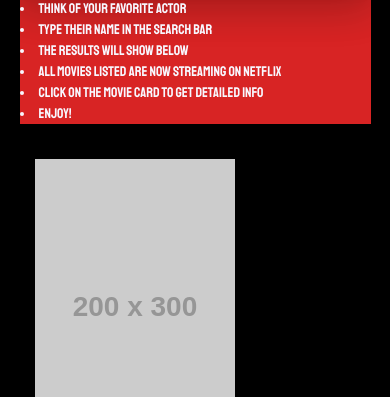
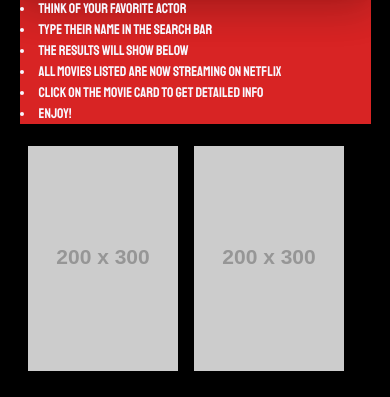
Before and after one commit to verlitas/ANS, a plain HTML site: page index.html in a window 390 px wide. Both pictures are taken after typing "Sample" into the empty fields and a click on the button "SEARCH". Shown: the part 372-769 px from the top of the page. Drawn offline with nearby package versions, Linux system fonts and the light colour scheme; placeholder pictures from the web are drawn by us.

Commit message:
completed CSS

```diff
--- a/assets/css/style.css
+++ b/assets/css/style.css
@@ -3,7 +3,7 @@
   color: ghostwhite;
   font-family: "Staatliches", cursive;
 }
-
+/* Page logo */
 header {
   text-align: center;
   height: auto;
@@ -24,7 +24,12 @@
   width: 42%;
   float: left;
 }
-/* this code is for the mobile breaks*/
+#submit-btn {
+  float: right;
+  border-radius: 7px;
+  background-color: #b0151f;
+}
+/* this code is for the mobile breaks of the search and instructions blocks*/
 @media screen and (max-width: 800px) {
   .colS5,
   .colS7 {
@@ -32,23 +37,28 @@
   }
 }
 
-posters-row{
-  text-align: center;
+.col-s4 {
+  float: left;
+  margin-left: 52px;
+  position: relative;
 }
 
-.col-s4 {
-  float: left;
-  margin: 5px;
-  width: 24%;
+/* this formats the posters for mobile use */
+@media screen and (max-width: 400px) {
+  .col-s4 {
+    width: 150px;
+    height: 250px;
+    float: left;
+    margin: 8px;
+    margin-top: 2px;
+    margin-bottom: 2px;
+    position: relative;
+  }
 }
 
-@media screen and (max-width: 800px) {
-  .col-s4 {
-    width: 200px;
-    height: 300px;
-    float: left;
-    margin: 15px;
-  }
+.responsive-img:hover {
+  box-shadow: 0 12px 14px 0 rgba(255, 255, 255, 0.2),
+    0 13px 20px 0 rgba(255, 255, 255, 0.19);
 }
 
 h4,
@@ -85,17 +95,6 @@
   background-color: rgb(216, 36, 36);
 }
 
-#submit-btn {
-  float: right;
-  border-radius: 7px;
-  background-color: #b0151f;
-}
-
 .container {
   border-radius: 10px;
 }
-
-.responsive-img:hover {
-  box-shadow: 0 12px 14px 0 rgba(255, 255, 255, 0.2),
-    0 13px 20px 0 rgba(255, 255, 255, 0.19);
-}
```
